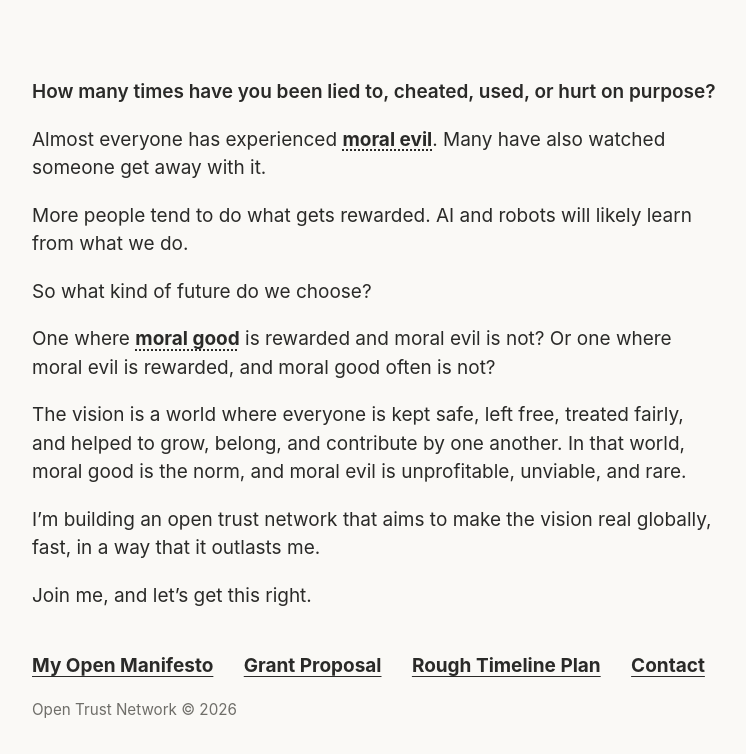
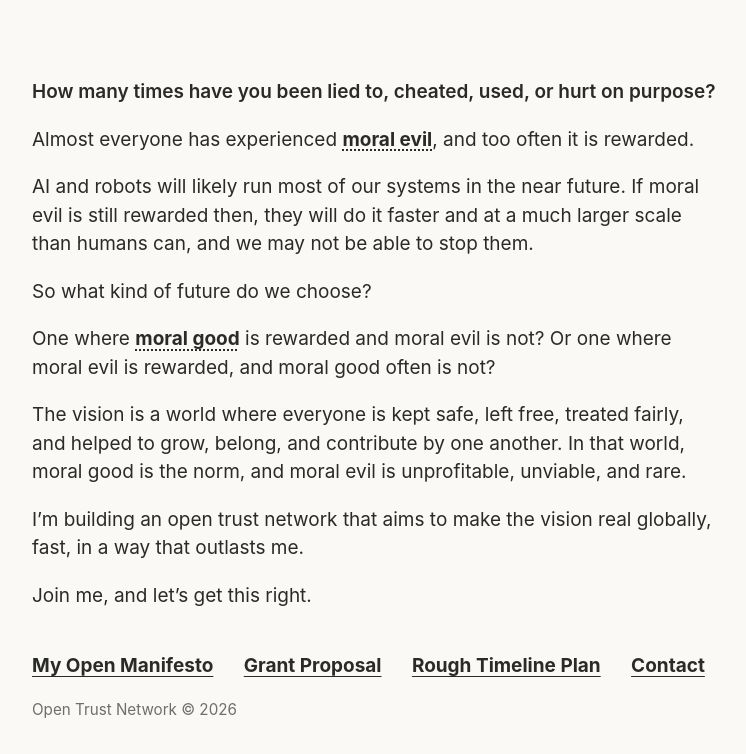
Before and after one commit to Raymonddr05/open-trust-network, a plain HTML site: page index.html in a window 1280 px wide. Shown: the whole page, without its empty margins (266-1012 px from the left). Drawn offline with Linux system fonts and the light colour scheme.

Commit message:
Update index.html

```diff
--- a/index.html
+++ b/index.html
@@ -132,9 +132,9 @@
         <div class="content">
             <p class="lead">How many times have you been lied to, cheated, used, or hurt on purpose?</p>
 
-            <p>Almost everyone has experienced <span class="term" tabindex="0" data-term="Moral evil" data-def="Knowingly turning someone else’s trust, weakness, fear, belongings, or body against them, without their free and fully informed yes. It is evil whether the gain goes to you, to someone else, or to no one. Not looking at what you are doing, or lying to yourself about it, does not make it less evil.">moral evil</span>. Many have also watched someone get away with it.</p>
+            <p>Almost everyone has experienced <span class="term" tabindex="0" data-term="Moral evil" data-def="Knowingly turning someone else’s trust, weakness, fear, belongings, or body against them, without their free and fully informed yes. It is evil whether the gain goes to you, to someone else, or to no one. Not looking at what you are doing, or lying to yourself about it, does not make it less evil.">moral evil</span>, and too often it is rewarded.</p>
 
-            <p>More people tend to do what gets rewarded. AI and robots will likely learn from what we do.</p>
+            <p>AI and robots will likely run most of our systems in the near future. If moral evil is still rewarded then, they will do it faster and at a much larger scale than humans can, and we may not be able to stop them.</p>
 
             <p>So what kind of future do we choose?</p>
 
@@ -142,7 +142,7 @@
 
             <p>The vision is a world where everyone is kept safe, left free, treated fairly, and helped to grow, belong, and contribute by one another. In that world, moral good is the norm, and moral evil is unprofitable, unviable, and rare.</p>
 
-            <p>I’m building an open trust network that aims to make the vision real globally, fast, in a way that it outlasts me.</p>
+            <p>I’m building an open trust network that aims to make the vision real globally, fast, in a way that outlasts me.</p>
 
             <p>Join me, and let’s get this right.</p>
 
```
